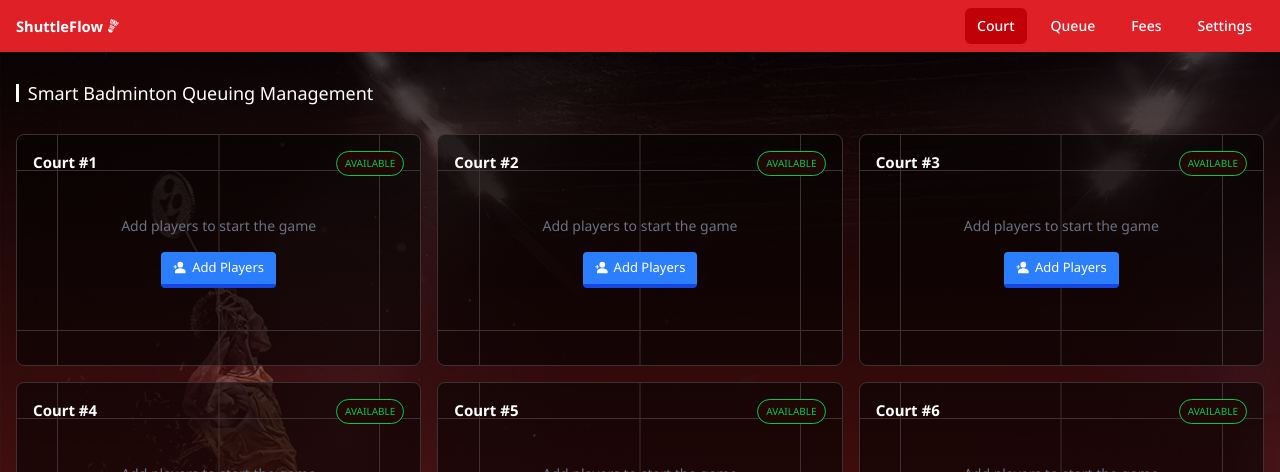
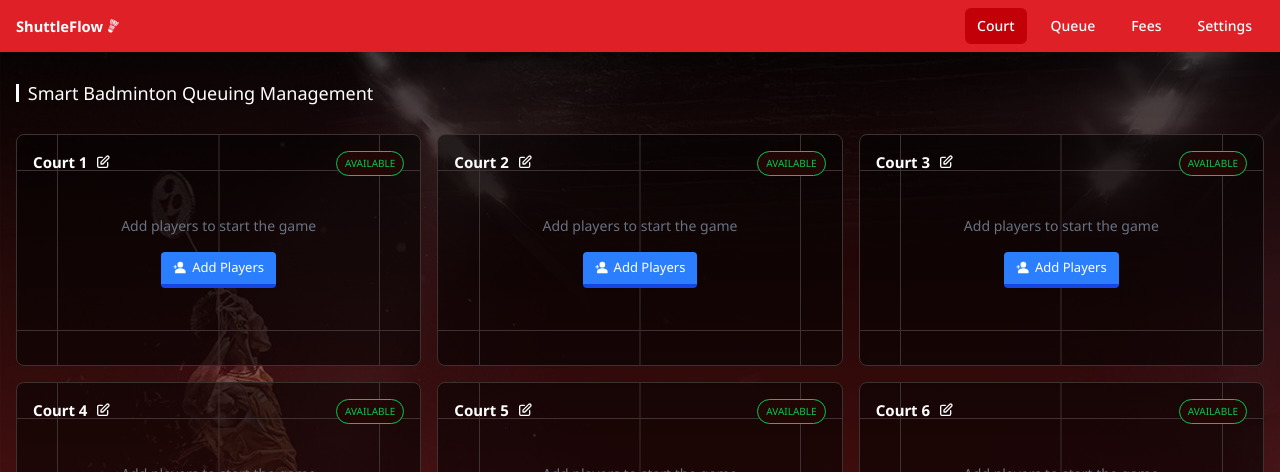
Before and after one commit to christianemmanuel/shuttleflow, a Next.js app: page / in a window 1280 px wide. Shown: the top 472 px of the page. Built offline with nearby package versions, Linux system fonts and the light colour scheme.

Commit message:
add dyanmic rename court

```diff
--- a/app/shared-queue/[queueId]/page.tsx
+++ b/app/shared-queue/[queueId]/page.tsx
@@ -18,6 +18,7 @@ interface Player {
 
 interface Court {
   id: string;
+  name: string;
   status: 'occupied' | 'available';
   isDoubles: boolean;
   startTime?: string;
@@ -169,7 +170,7 @@ export default function SharedQueueView() {
                 }`}
               >
                 <h3 className="font-bold flex justify-between items-center mb-2.5">
-                  Court #{court.id}
+                  {court.name || `Court ${court.id}`}
                   {court.status === 'occupied' && (
                     <>
                       <span className="font-normal ml-2 text-gray-600">Started: {court.startTime && formatTime(court.startTime)}</span>
--- a/components/courts/CourtCard.tsx
+++ b/components/courts/CourtCard.tsx
@@ -5,7 +5,9 @@ import Link from 'next/link';
 import { Court, Player } from '@/types';
 import { formatTime } from '@/lib/utils';
 import { useToast } from '@/context/ToastContext';
+import { useData } from '@/context/DataContext';
 import { IoPersonAddSharp } from "react-icons/io5";
+import { HiOutlinePencilAlt } from "react-icons/hi";
 
 interface CourtCardProps {
   court: Court;
@@ -16,8 +18,10 @@ interface CourtCardProps {
 export default function CourtCard({ court, players, onComplete }: CourtCardProps) {
   const [showDetails, setshowDetails] = useState(false);
   const [isCompleteMatch, setisCompleteMatch] = useState(false);
+  const [isRenaming, setIsRenaming] = useState(false);
 
   const { showToast } = useToast();
+  const { renameCourt } = useData(); // Get the renameCourt function
 
   const handleCompleteMatch = async () => {
     setisCompleteMatch(true);
@@ -116,16 +120,41 @@ export default function CourtCard({ court, players, onComplete }: CourtCardProps
     return value < 10 ? `0${value}` : `${value}`;
   };
 
+  // Updated rename court function that uses the context
+  const handleRenameCourt = () => {
+    setIsRenaming(true);
+    // Use the current name as default value in prompt
+    const newCourtName = prompt('Enter new court name:', court.name || `Court ${court.id}`);
+
+    if (newCourtName && newCourtName.trim() !== '') {
+      // Call the context function to update the name in state
+      renameCourt(court.id, newCourtName.trim());
+      showToast(`Court renamed to: ${newCourtName.trim()}`, 'success', 3000);
+    }
+    setIsRenaming(false);
+  };
+
   return (
     <div className={`relative z-1 sm:p-4 p-3 h-full flex flex-col rounded-lg bg-[rgba(0,0,0,0.54)] min-h-[195px] sm:min-h-[232px] border border-[#3d3131]
       ${court.status === 'available' ? 'bg-[#262626]' : 'bg-amber-50'}`}>
       <div className="flex justify-between items-start mb-2">
-        <h3 className={`text-[15px] font-bold ${court.status === 'available' ? 'text-white' : 'text-[#262626]'}`}>Court #{court.id}</h3>
+        <h3 className={`text-[15px] font-bold flex items-center gap-1
+          ${court.status === 'available' ? 'text-white' : 'text-[#262626]'}`}>
+          {court.name || `Court #${court.id}`}
+          <button
+            className={`ml-1 hover:text-blue-500 ${isRenaming ? 'opacity-50' : ''}`}
+            onClick={handleRenameCourt}
+            disabled={isRenaming}
+          >
+            <HiOutlinePencilAlt className="w-4 h-4" />
+          </button>
+        </h3>
         <span className={`px-2 py-1 rounded-[50px] text-[10px] border ${court.status === 'available' ? 'text-[#04c951] border-[#04c951] bg-[#210606]' : 'text-[#fd9a01] border-[#fd9a01]'}`}>
           {court.status.toUpperCase()}
         </span>
       </div>
 
+      {/* Rest of your component stays the same */}
       {court.status === 'occupied' && (
         <>
           <div className="mb-2">
--- a/components/courts/CourtControls.tsx
+++ b/components/courts/CourtControls.tsx
@@ -63,7 +63,7 @@ export default function CourtControls() {
               <option value="">Select a court</option>
               {availableCourts.map(court => (
                 <option key={court.id} value={court.id}>
-                  Court {court.id}
+                  {court.name || `Court ${court.id}`}
                 </option>
               ))}
             </select>
--- a/components/history/MatchHistory.tsx
+++ b/components/history/MatchHistory.tsx
@@ -8,7 +8,7 @@ import { GiShuttlecock } from "react-icons/gi";
 
 export default function MatchHistory() {
   const { state } = useData();
-  const { matchHistory, players, feeConfig } = state;
+  const { matchHistory, players, feeConfig, courts } = state;
 
   // State for filters and sorting
   const [searchQuery, setSearchQuery] = useState('');
@@ -224,7 +224,7 @@ export default function MatchHistory() {
 
                   <div className="bg-blue-50 rounded-md border border-blue-100 p-2">
                     <div className="text-gray-500">Court</div>
-                    <div className="font-medium">Court #{match.courtId}</div>
+                    <div className="font-medium">{courts.find(c => c.id === match.courtId)?.name || `Court ${match.courtId}`}</div>
                   </div>
 
                   <div className="bg-blue-50 rounded-md border border-blue-100 p-2 hidden">
--- a/components/queue/QueueDisplay.tsx
+++ b/components/queue/QueueDisplay.tsx
@@ -166,7 +166,7 @@ const QueueItem = ({
               onClick={() => handleAssignToCourt(court.id)}
               className="bg-blue-500 hover:bg-blue-600 border-b-[4px] border-b-blue-700 text-white py-1.5 px-3 rounded sm:text-sm text-[13px] cursor-pointer transition"
             >
-                Court {court.id}
+              {court.name || `Court ${court.id}`}
             </button>
             ))}
           </div>
@@ -442,7 +442,7 @@ export default function QueueDisplay() {
 
       if (result.success) {
         removePlayerFromQueue(queueId);
-        showToast(`Match assigned to Court ${courtId}`, 'success', 2500);
+        showToast(`Match assigned to ${courts.find(c => c.id === courtId)?.name || `Court ${courtId}`}`, 'success', 2500);
       }
       // Error case is handled in the QueueItem component with the warning modal
     } else {
@@ -454,9 +454,9 @@ export default function QueueDisplay() {
     <div className="bg-white p-4 rounded-lg shadow-md mb-5">
       <div className="flex justify-between items-center mb-4">
         <div className="flex items-center">
-          <h2 className="text-lg font-bold mr-3">Queue</h2>
+          <h2 className="text-lg font-bold mr-2">Queue</h2>
           {queue.length > 0 && (
-            <span className="text-sm text-gray-500">
+            <span className="text-[12px] text-gray-500">
               {queue.length} {queue.length === 1 ? 'match' : 'matches'} waiting
             </span>
           )}
@@ -467,11 +467,11 @@ export default function QueueDisplay() {
           {!isSharing ? (
             <button
               onClick={handleCreateLink}
-              disabled={isCreatingLink || queue.length === 0}
-              className={`flex items-center space-x-1 px-3 py-1.5 rounded text-sm ${
+              // disabled={isCreatingLink || queue.length === 0}
+              className={`flex items-center space-x-1 px-0 py-1.5 rounded text-sm text-blue-500 ${
                 queue.length === 0
-                  ? 'bg-gray-300 cursor-not-allowed text-gray-500'
-                  : 'bg-blue-500 hover:bg-blue-600 text-white'
+                  ? ''
+                  : ''
               }`}
             >
               <FaLink size={14} />
@@ -490,8 +490,9 @@ export default function QueueDisplay() {
       </div>
 
       {!isSharing && (
-        <div className="mb-4 p-3 bg-blue-50 rounded-lg border border-blue-200">
-          <p className="text-sm font-medium text-blue-800">
+        <div className="mb-4 p-3 bg-blue-50 rounded-lg border border-blue-200 relative">
+          <div className="absolute top-[-5px] right-[15%] -translate-y-1/2 w-0 h-0 border-y-9 -rotate-90 border-y-transparent border-l-9 border-l-blue-200"></div>
+          <p className="text-sm font-medium text-blue-500">
             Share your queue with players so they can view upcoming matches.
           </p>
         </div>
--- a/context/DataContext.tsx
+++ b/context/DataContext.tsx
@@ -41,6 +41,7 @@ interface DataContextType {
   shareUrl: string | null;
   updateFirebaseQueue: () => Promise<boolean>;
   setInitialSharingState: (shareId: string, isSharing: boolean) => void;
+  renameCourt: (courtId: number, newName: string) => void;
 }
 
 const DataContext = createContext<DataContextType | undefined>(undefined);
@@ -666,6 +667,35 @@ export const DataProvider = ({ children }: { children: ReactNode }) => {
     setIsSharing(newIsSharing);
   };
 
+  const renameCourt = (courtId: number, newName: string) => {
+     setState(currentState => {
+      const updatedCourts = currentState.courts.map(court =>
+        court.id === courtId ? { ...court, name: newName } : court
+      );
+
+      const updatedState = {
+        ...currentState,
+        courts: updatedCourts
+      };
+
+      // Save to localStorage
+      saveAppState(updatedState);
+
+      // If sharing is enabled, update Firebase
+      if (isSharing && shareId) {
+        const queueRef = ref(database, `queues/${shareId}`);
+        set(queueRef, {
+          queue: updatedState.queue,
+          players: updatedState.players,
+          courts: updatedState.courts,
+          lastUpdated: new Date().toISOString()
+        }).catch(error => console.error("Error updating court name in Firebase:", error));
+      }
+
+      return updatedState;
+    });
+  };
+
   return (
     <DataContext.Provider
       value={{
@@ -690,7 +720,8 @@ export const DataProvider = ({ children }: { children: ReactNode }) => {
         shareId,
         shareUrl,
         updateFirebaseQueue,
-        setInitialSharingState
+        setInitialSharingState,
+        renameCourt
       }}
     >
       {children}
--- a/lib/initialData.ts
+++ b/lib/initialData.ts
@@ -3,6 +3,7 @@ import { AppState, Court, FeeConfig } from '@/types';
 // Initialize courts (6 courts)
 export const initialCourts: Court[] = Array.from({ length: 6 }, (_, i) => ({
   id: i + 1,
+  name: `Court ${i + 1}`,  // Add default name
   status: 'available',
   players: [],
   startTime: null,
--- a/types/index.ts
+++ b/types/index.ts
@@ -26,6 +26,7 @@ export type FeeHistoryItem = {
 // Court Data Type
 export type Court = {
   id: number;
+  name: string;
   status: "available" | "occupied";
   players: string[];
   startTime: string | null;
```
Lines whose indentation alone changed are shown as unchanged.
